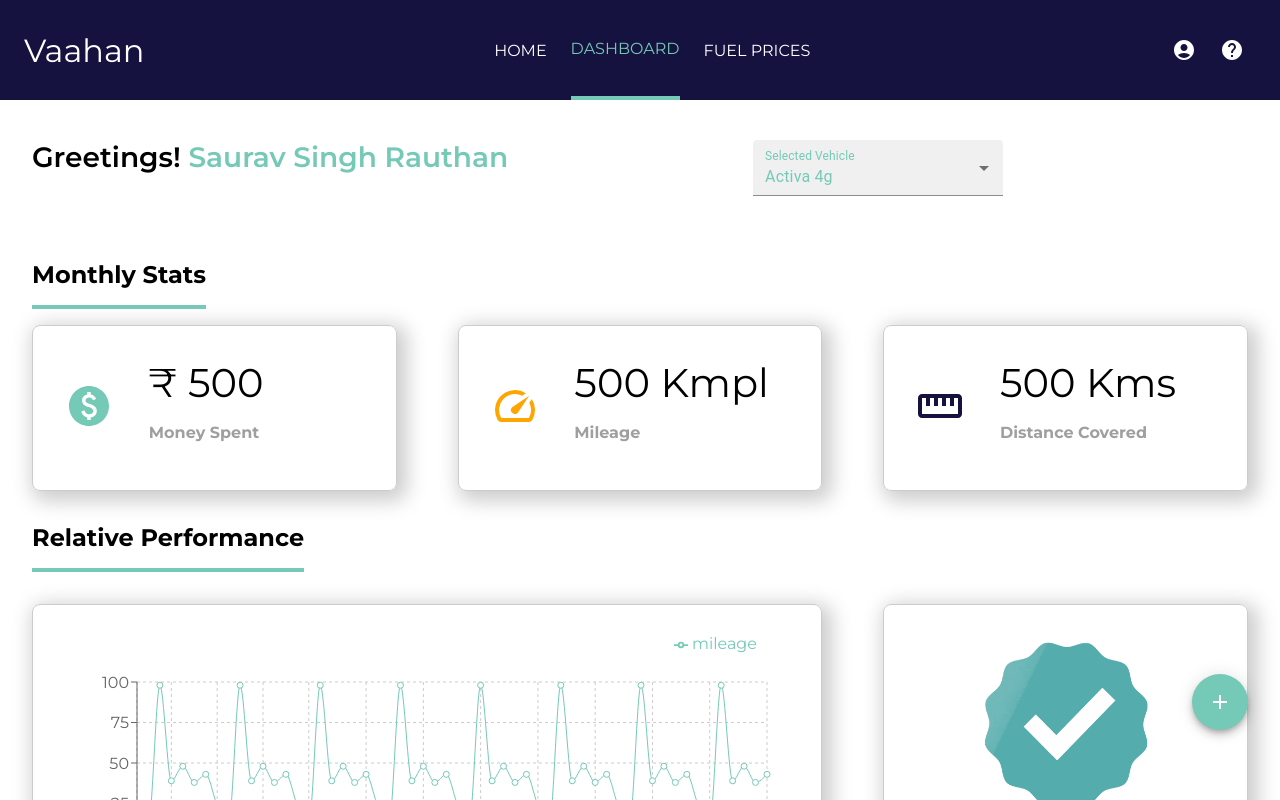
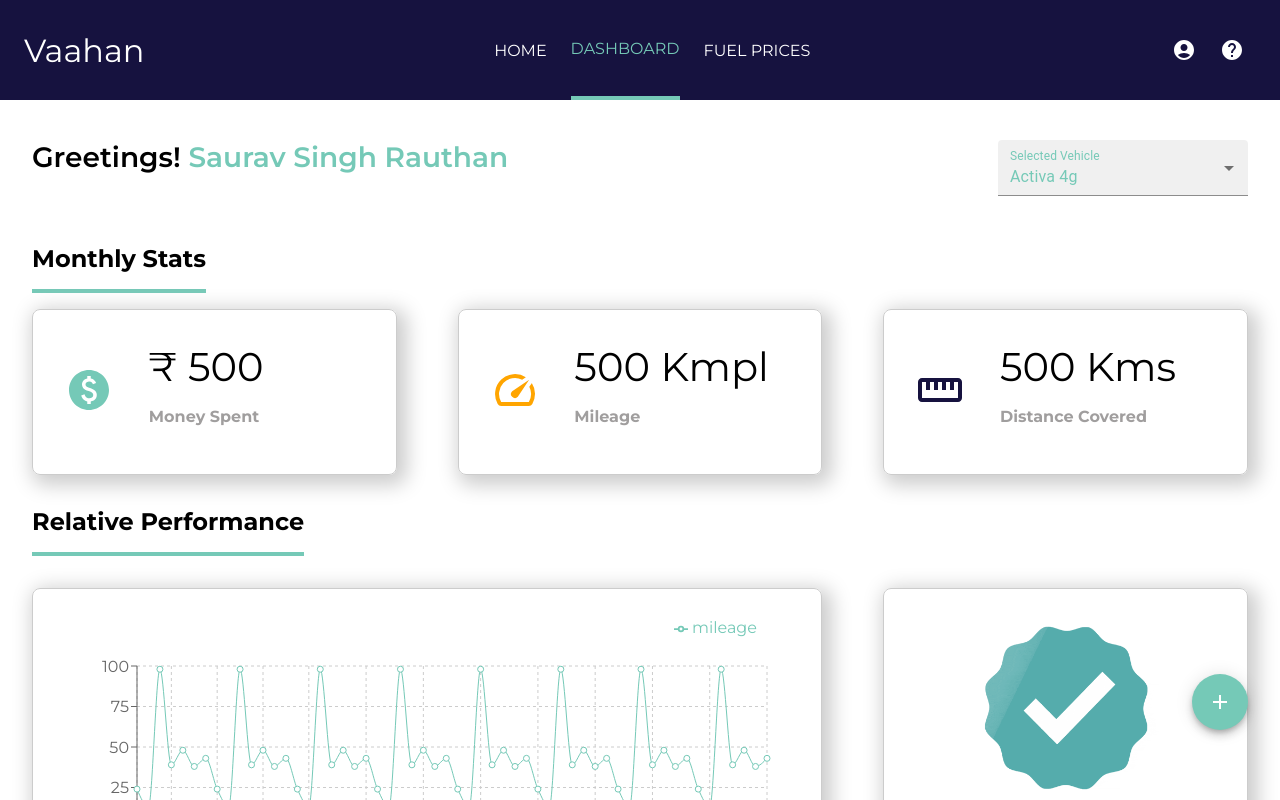
Before and after one commit to Saurav-Singh-Rauthan/Vaahan, a React (Create React App) app: page /dashboard in a window 1280 px wide. Shown: the top 800 px of the page. Built offline with nearby package versions, Linux system fonts and the light colour scheme.

Commit message:
select ui fix

```diff
--- a/src/components/pages/Dashboard/Dashboard.js
+++ b/src/components/pages/Dashboard/Dashboard.js
@@ -18,11 +18,11 @@ const Dashboard = (props) => {
           Greetings! {"   "}
           <span style={{ color: "#75c9b7" }}>Saurav Singh Rauthan</span>{" "}
         </p>
-        <div style={{ margin: "auto", width: "fit-content" }}>
+        <div className={Styles.selectCont}>
           <FormControl fullWidth variant="filled">
             <InputLabel
               id="demo-simple-select-label"
-              sx={{ color: "#75c9b7 !important" , maxWidth: "80%"}}
+              sx={{ color: "#75c9b7 !important", maxWidth: "80%" }}
             >
               Selected Vehicle
             </InputLabel>
--- a/src/components/pages/Dashboard/Dashboard.module.css
+++ b/src/components/pages/Dashboard/Dashboard.module.css
@@ -37,12 +37,16 @@
   display: flex;
   justify-content: space-between;
   font-size: 28px;
-  margin: 0.5rem 0 3rem 0;
+  margin: 0.5rem 0 2rem 0;
   font-weight: 600;
 }
 
 .VehInfo p {
   margin: 0;
+}
+
+.selectCont {
+  width: fit-content;
 }
 
 .selectInp::after {
@@ -75,6 +79,10 @@
   .MonthStats {
     margin: 1.5rem 0 2rem 0;
   }
+
+  .selectCont {
+    margin: auto;
+  }
 }
 
 @media (min-width: 577px) and (max-width: 920px) {
```
